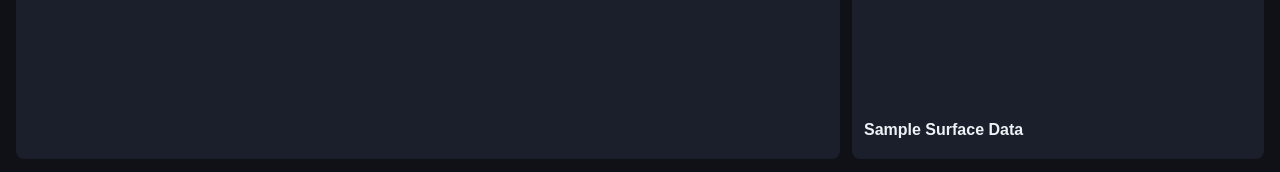
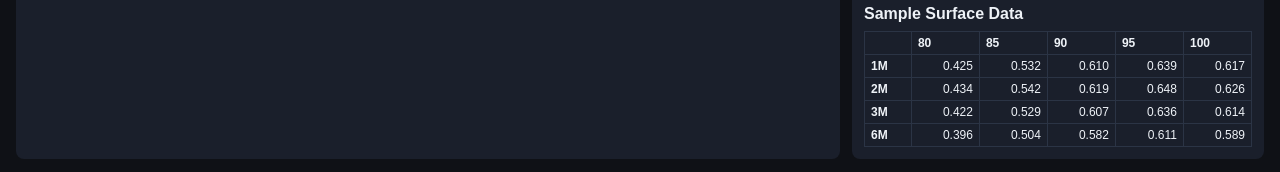
Before and after one commit to zuhayrkhan/surface_plotter, a website built with Vite: page index.html in a window 1280 px wide. Shown: the part 625-797 px from the top of the page. Built offline with nearby package versions, Linux system fonts and the light colour scheme; animation ran at ten frames a second.

Commit message:
fix: resolve remaining tenor reference and update document title

```diff
--- a/index.html
+++ b/index.html
@@ -3,7 +3,7 @@
   <head>
     <meta charset="UTF-8" />
     <meta name="viewport" content="width=device-width, initial-scale=1.0" />
-    <title>Tenor Surface with Slices</title>
+    <title>Option Surface with Slices</title>
     <style>
       body {
         margin: 0;
--- a/src/rendering.ts
+++ b/src/rendering.ts
@@ -527,7 +527,7 @@ export const renderDataPreview = (
   }
 
   const rows = surface.expiryLabels.slice(0, maxRows);
-  const cols = surface.tenorLabels.slice(0, maxCols);
+  const cols = surface.strikeLabels.slice(0, maxCols);
 
   const table = document.createElement("table");
   table.className = "data-preview-table";
```
